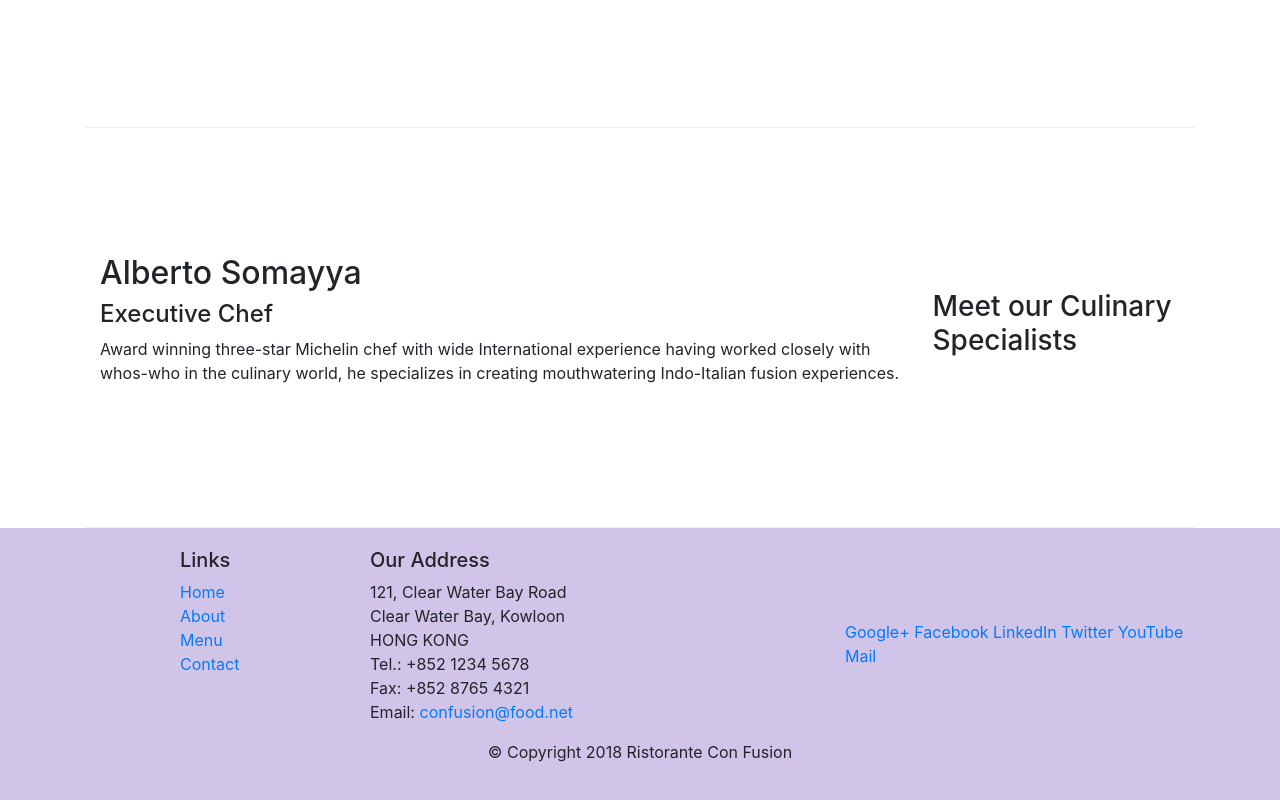
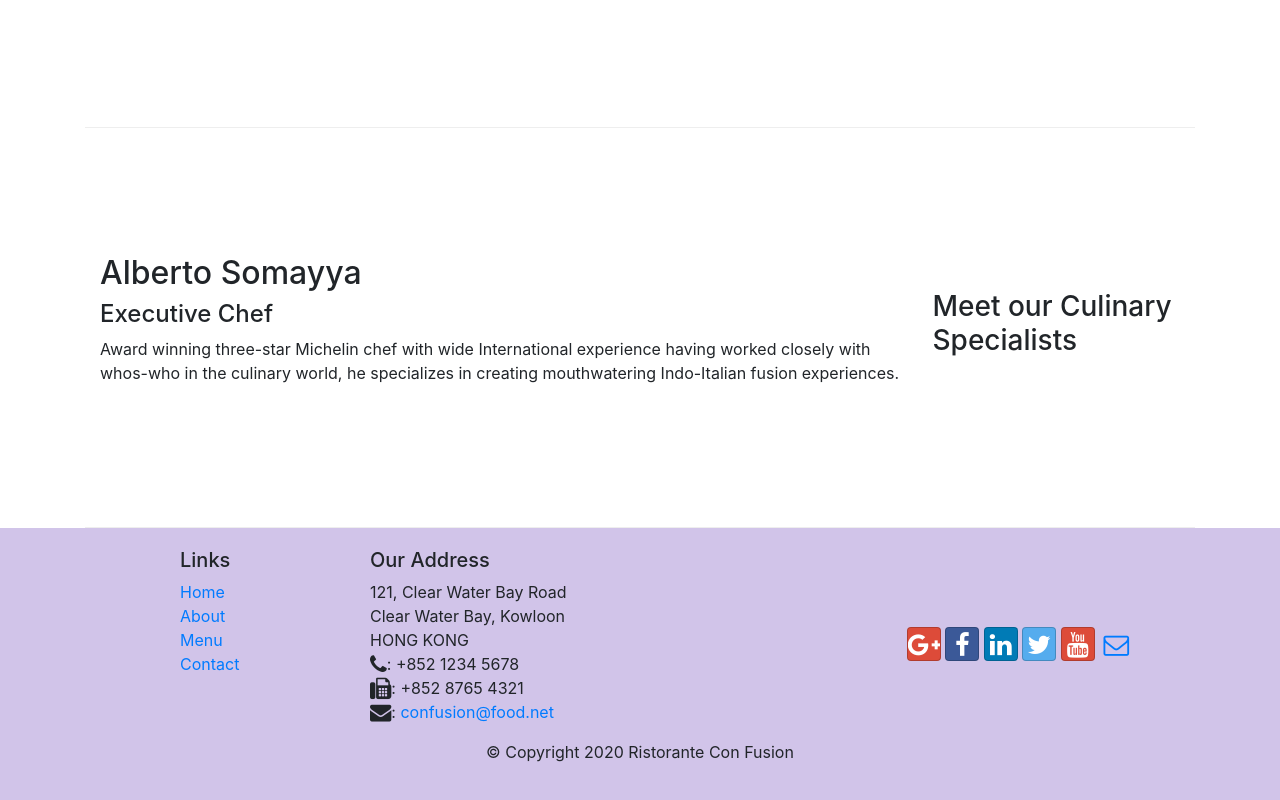
Before and after one commit to parthpandya21/conFusion, a website: page index.html in a window 1280 px wide. Shown: the part 1006-1806 px from the top of the page. Drawn offline with nearby package versions, Linux system fonts and the light colour scheme.

Commit message:
icon fonts

```diff
--- a/index.html
+++ b/index.html
@@ -10,6 +10,8 @@
     <!-- Bootstrap CSS -->
     <link rel="stylesheet" href="node_modules/bootstrap/dist/css/bootstrap.min.css">
     <link rel="stylesheet" href="css/styles.css">
+    <link rel="stylesheet" href="node_modules/font-awesome/css/font-awesome.min.css">
+    <link rel="stylesheet" href="node_modules/bootstrap-social/bootstrap-social.css">
     <title>Ristorante Con Fusion</title>
 </head>
 
@@ -23,10 +25,10 @@
             <a class="navbar-brand mr-auto" href="#">Ristorante Con Fusion</a>
             <div class="collapse navbar-collapse" id="Navbar">
                 <ul class="navbar-nav mr-auto">
-                    <li class="nav-item active"><a class="nav-link" href="#">Home</a></li>
-                    <li class="nav-item"> <a class="nav-link" href="./aboutus.html">About</a></li>
-                    <li class="nav-item"><a class="nav-link" href="#">Menu</a></li>
-                    <li class="nav-item"><a class="nav-link" href="#">Contact</a></li>
+                    <li class="nav-item active"><a class="nav-link" href="#"><span class="fa fa-home fa-lg"></span> Home</a></li>
+                    <li class="nav-item"><a class="nav-link" href="./aboutus.html"><span class="fa fa-info fa-lg"></span> About</a></li>
+                    <li class="nav-item"><a class="nav-link" href="#"><span class="fa fa-list fa-lg"></span> Menu</a></li>
+                    <li class="nav-item"><a class="nav-link" href="#"><span class="fa fa-address-card fa-lg"></span> Contact</a></li>
                 </ul>
             </div>
 
@@ -97,25 +99,25 @@
 		              121, Clear Water Bay Road<br>
 		              Clear Water Bay, Kowloon<br>
 		              HONG KONG<br>
-		              Tel.: +852 1234 5678<br>
-		              Fax: +852 8765 4321<br>
-		              Email: <a href="mailto:confusion@food.net">confusion@food.net</a>
+		              <i class="fa fa-phone fa-lg"></i>: +852 1234 5678<br>
+                      <i class="fa fa-fax fa-lg"></i>: +852 8765 4321<br>
+                      <i class="fa fa-envelope fa-lg"></i>: <a href="mailto:confusion@food.net">confusion@food.net</a>
 		           </address>
                 </div>
                 <div class="col-12 col-sm-4 align-self-center">
-                    <div class="test-center">
-                        <a href="http://google.com/+">Google+</a>
-                        <a href="http://www.facebook.com/profile.php?id=">Facebook</a>
-                        <a href="http://www.linkedin.com/in/">LinkedIn</a>
-                        <a href="http://twitter.com/">Twitter</a>
-                        <a href="http://youtube.com/">YouTube</a>
-                        <a href="mailto:">Mail</a>
+                    <div class="text-center">
+                        <a class="btn btn-social-icon btn-google" href="http://google.com/+"><i class="fa fa-google-plus"></i></a>
+                        <a class="btn btn-social-icon btn-facebook" href="http://www.facebook.com/profile.php?id="><i class="fa fa-facebook"></i></a>
+                        <a class="btn btn-social-icon btn-linkedin" href="http://www.linkedin.com/in/"><i class="fa fa-linkedin"></i></a>
+                        <a class="btn btn-social-icon btn-twitter" href="http://twitter.com/"><i class="fa fa-twitter"></i></a>
+                        <a class="btn btn-social-icon btn-google" href="http://youtube.com/"><i class="fa fa-youtube"></i></a>
+                        <a class="btn btn-social-icon" href="mailto:"><i class="fa fa-envelope-o"></i></a>
                     </div>
                 </div>
             </div>
             <div class="row justify-content-center">
                 <div class="col-auto">
-                    <p>© Copyright 2018 Ristorante Con Fusion</p>
+                    <p>© Copyright 2020 Ristorante Con Fusion</p>
                 </div>
             </div>
         </div>
--- a/package.json
+++ b/package.json
@@ -15,6 +15,8 @@
   },
   "dependencies": {
     "bootstrap": "^4.0.0",
+    "bootstrap-social": "^5.1.1",
+    "font-awesome": "^4.7.0",
     "jquery": "^3.3.1",
     "popper.js": "^1.12.9"
   }
```
Also changed, not shown: aboutus.html (+16 -14 lines), 1 other file.
